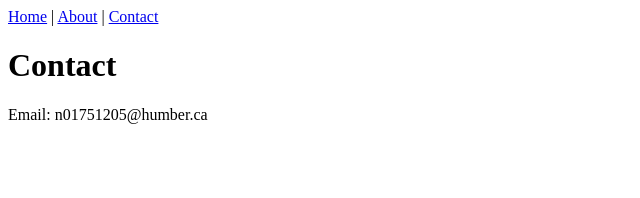
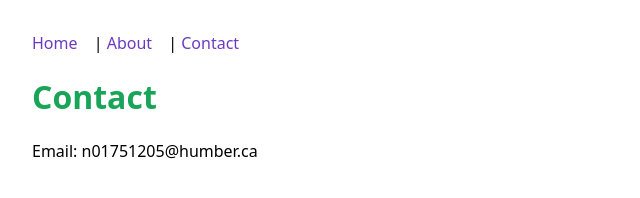
Before and after one commit to Moogz47/lab1b, a website: page contact.html in a window 1280 px wide. Shown: the whole page, without its empty margins (0-640 px from the left). Drawn offline with Linux system fonts and the light colour scheme; the site is published under a folder, as on GitHub Pages, so addresses that start at the root find nothing.

Commit message:
Update contact.html

```diff
--- a/contact.html
+++ b/contact.html
@@ -3,13 +3,13 @@
 <head>
   <meta charset="utf-8" />
   <title>Contact</title>
-  <link rel="stylesheet" href="/style.css">
+  <link rel="stylesheet" href="./style.css">
 </head>
 <body>
   <nav>
-    <a href="/">Home</a> |
-    <a href="/about">About</a> |
-    <a href="/contact">Contact</a>
+    <a href="./index.html">Home</a> |
+    <a href="./about.html">About</a> |
+    <a href="./contact.html">Contact</a>
   </nav>
   <h1>Contact</h1>
   <p>Email: n01751205@humber.ca</p>
```
